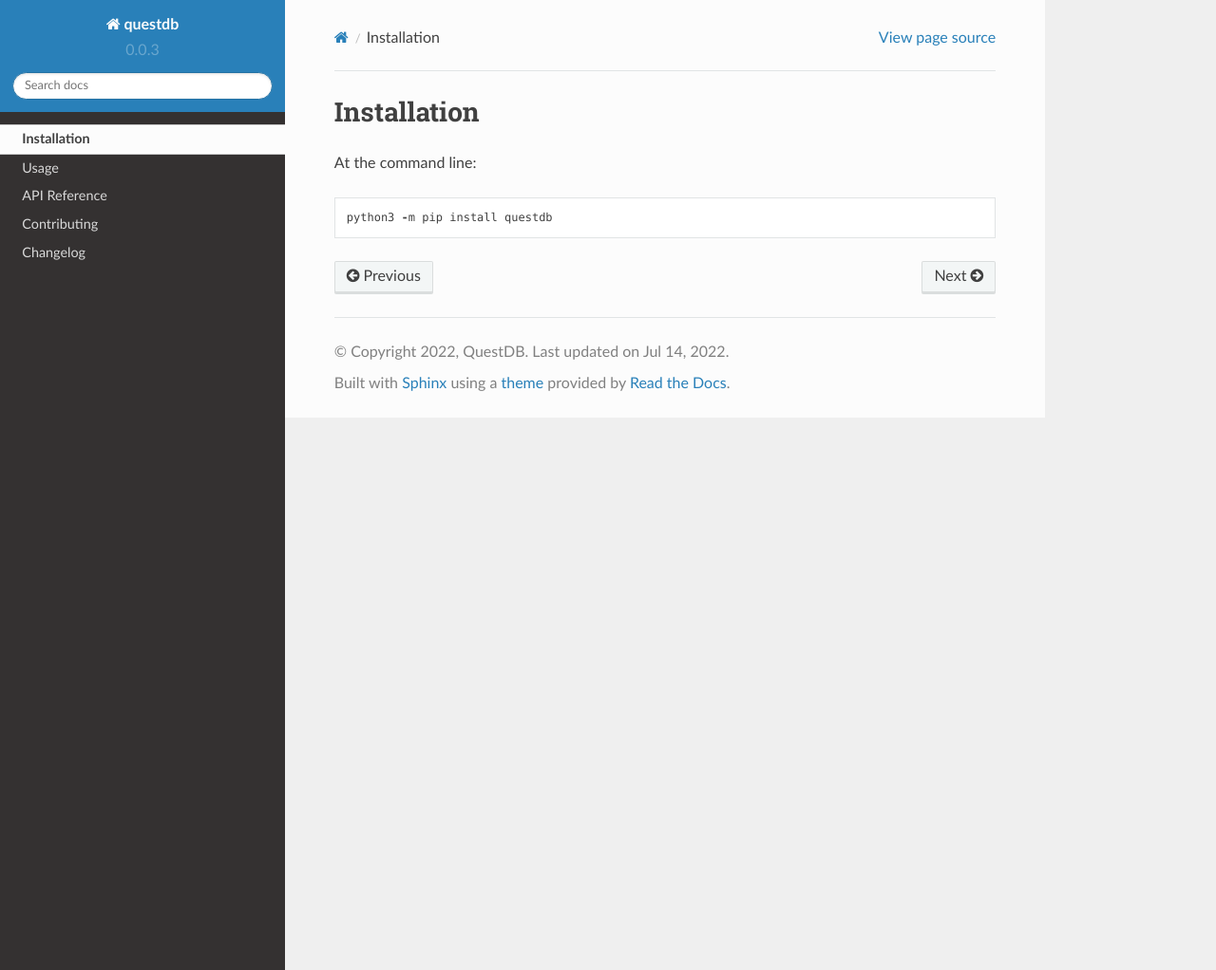
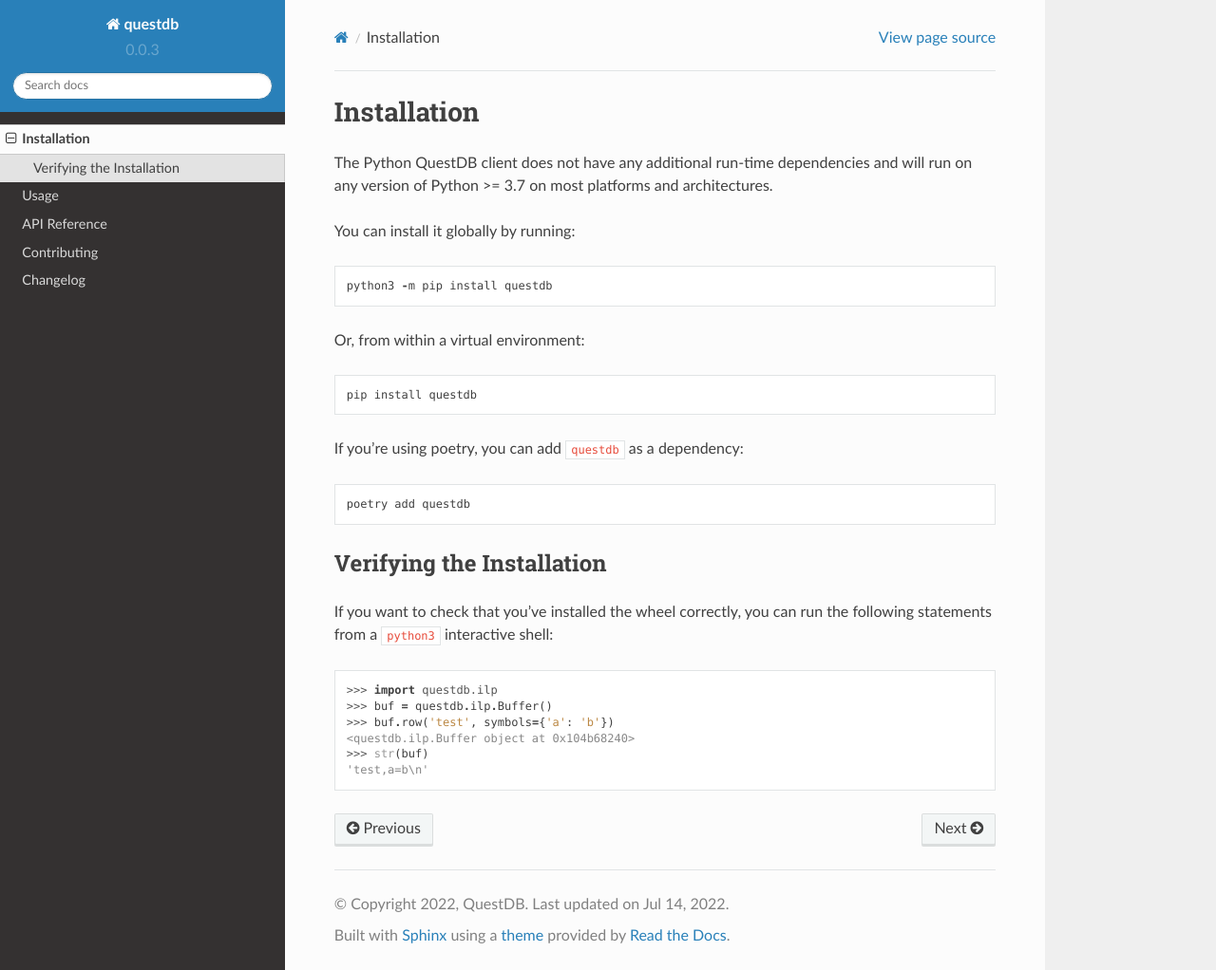
Before and after one commit to questdb/py-questdb-client, a Sphinx documentation site: the page built from docs/installation.rst, in a window 1280 px wide and 1022 px high. Shown: the whole window at 95% size. Built offline with Sphinx 7.4.7 and the Read the Docs theme 2.0.0, drawn with Linux system fonts in a browser that asks for light colours.

Commit message:
docs: Refined installation docs.

```diff
--- a/docs/installation.rst
+++ b/docs/installation.rst
@@ -2,6 +2,35 @@
 Installation
 ============
 
-At the command line::
+The Python QuestDB client does not have any additional run-time dependencies and
+will run on any version of Python >= 3.7 on most platforms and architectures.
+
+You can install it globally by running::
 
     python3 -m pip install questdb
+
+
+Or, from within a virtual environment::
+
+    pip install questdb
+
+
+If you're using poetry, you can add ``questdb`` as a dependency::
+
+    poetry add questdb
+
+
+Verifying the Installation
+==========================
+
+If you want to check that you've installed the wheel correctly, you can run the
+following statements from a ``python3`` interactive shell:
+
+.. code-block:: python
+
+    >>> import questdb.ilp
+    >>> buf = questdb.ilp.Buffer()
+    >>> buf.row('test', symbols={'a': 'b'})
+    <questdb.ilp.Buffer object at 0x104b68240>
+    >>> str(buf)
+    'test,a=b\n'
```
Also changed, not shown: 1 other file.
